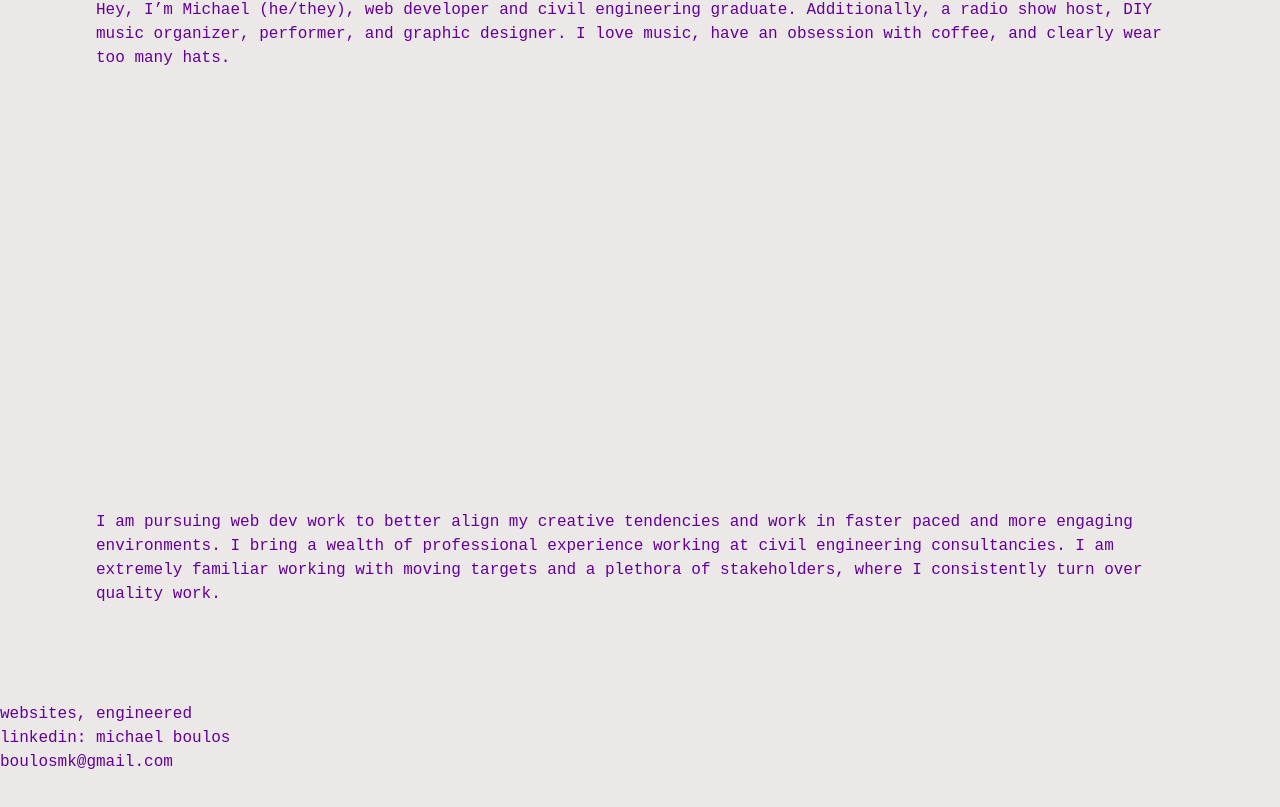
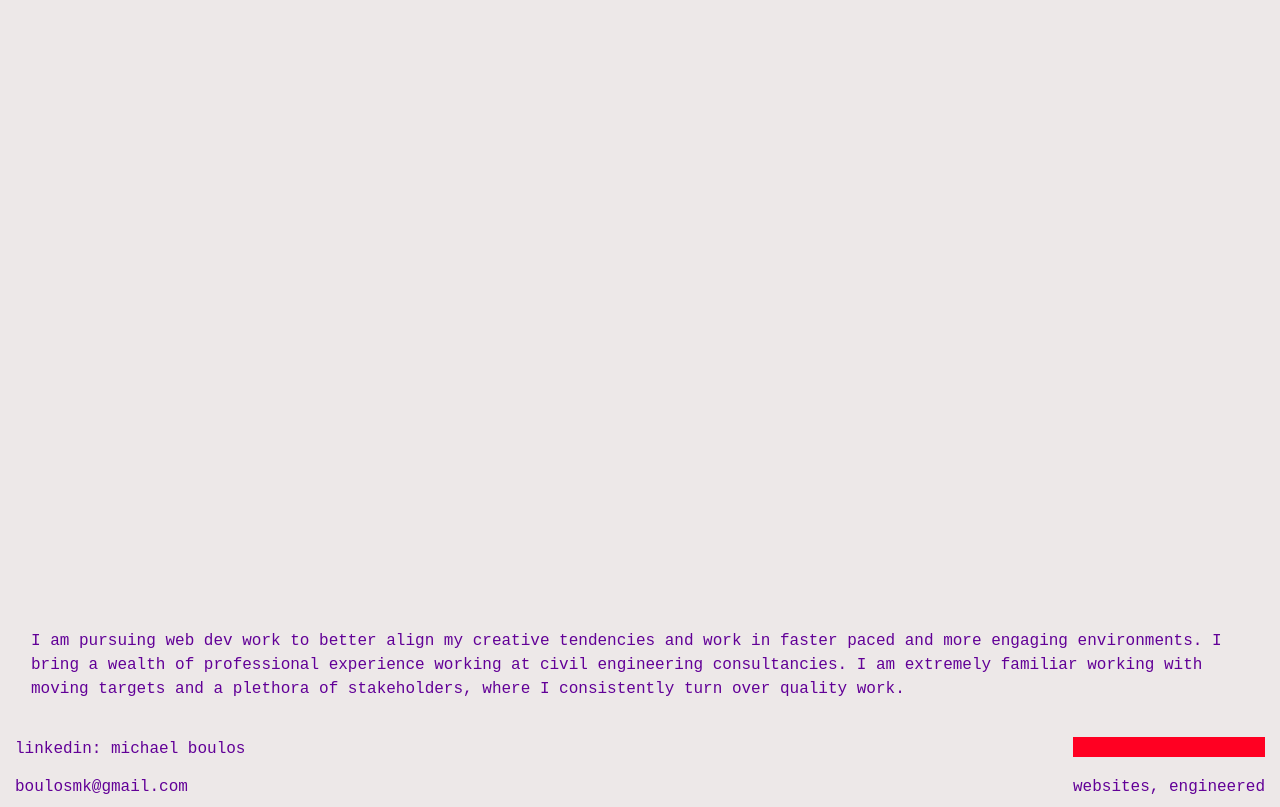
Before and after one commit to dapatcho/no-round-corners, a Next.js app: page / in a window 1280 px wide. Shown: the part 218-1025 px from the top of the page. Before the commit the page ends 992 px from the top, so only its background shows below. Built offline with nearby package versions, Linux system fonts and the light colour scheme.

Commit message:
Work on footer CSS

```diff
--- a/src/components/navigation/Footer.jsx
+++ b/src/components/navigation/Footer.jsx
@@ -5,18 +5,22 @@ import Link from "next/link";
 function Footer() {
   return (
     <div className={styles["footer"]}>
-      <div className="right">
-        <div className="stripe"></div>
-        <div className="tagline"><p>websites, engineered</p></div>
-      </div>
-      <div className="left">
-        <div className="linkedin">
+      <div className={styles["right"]}>
+        <div className={styles["linkedin"]}>
           <Link href="https://www.linkedin.com/in/boulosm/">
             linkedin: michael boulos
           </Link>
         </div>
-        <div className="email">
+        <div className={styles["email"]}>
           <p>boulosmk@gmail.com</p>
+        </div>
+      </div>
+      <div className={styles["left"]}>
+        <div className={styles["stripe"]}>
+          <div></div>
+        </div>
+        <div className={styles["tagline"]}>
+          <p>websites, engineered</p>
         </div>
       </div>
     </div>
--- a/src/components/navigation/Footer.module.css
+++ b/src/components/navigation/Footer.module.css
@@ -1,3 +1,29 @@
-.footer .tagline p {
-  font-size: 5rem;
+.footer {
+  display: flex;
+  flex-direction: row;
+  justify-content: space-between;
+  margin: 20px 0;
+  height: 50px;
 }
+
+.footer p {
+  line-height: 0;
+}
+
+.left,
+.right {
+  display: flex;
+  flex-direction: column;
+  justify-content: space-between;
+}
+
+.left {
+
+}
+
+.stripe {
+  background: var(--accent);
+  width: auto;
+  height: 20px;
+  margin: 0px;
+}
--- a/src/pages/index.jsx
+++ b/src/pages/index.jsx
@@ -5,7 +5,7 @@ import Navbar from "@/components/navigation/Navbar";
 export default function Home() {
   return (
     <main
-      className={`flex min-h-screen flex-col items-center justify-between p-24 `}
+      className={`flex min-h-screen flex-col items-center justify-between p-4 `}
     >
       <p>
         Hey, I’m Michael (he/they), web developer and civil engineering
--- a/src/styles/globals.css
+++ b/src/styles/globals.css
@@ -21,6 +21,7 @@ body {
   color: var(--foreground);
   background: var(--background);
   font-family: "Fira Code", monospace;
+  margin: 15px;
 }
 
 h1,
```
